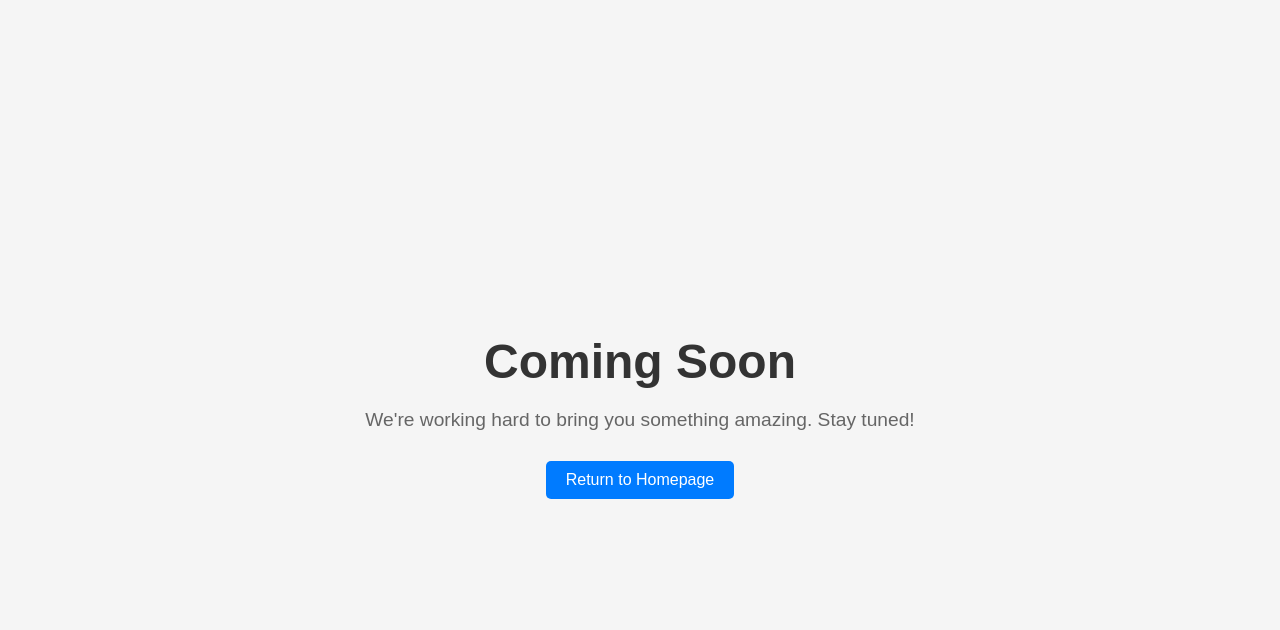
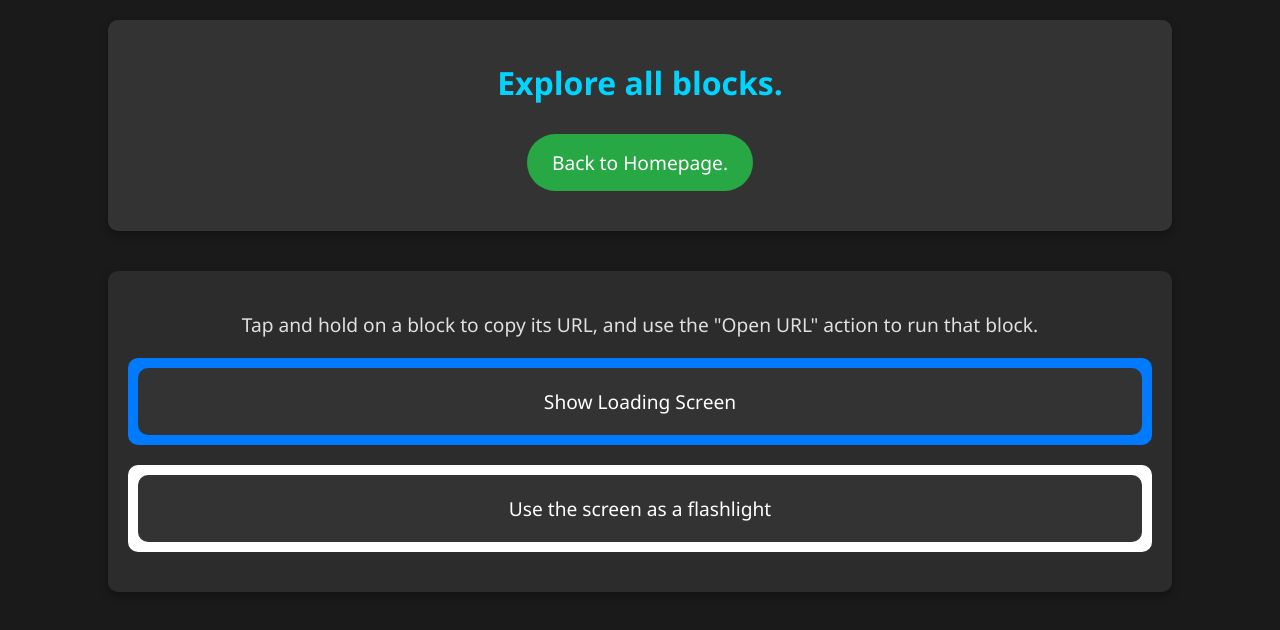
Before and after one commit to AGsoftwaree/shortcuts, a plain HTML site: page blocks.html in a window 1280 px wide. Drawn offline with Linux system fonts and the light colour scheme.

Commit message:
Add files via upload

```diff
--- a/blocks.html
+++ b/blocks.html
@@ -3,52 +3,28 @@
 <head>
     <meta charset="UTF-8">
     <meta name="viewport" content="width=device-width, initial-scale=1.0">
-    <title>Coming Soon</title>
-    <style>
-        body {
-            display: flex;
-            justify-content: center;
-            align-items: center;
-            height: 100vh;
-            margin: 0;
-            font-family: Arial, sans-serif;
-            background-color: #f5f5f5;
-        }
-        .container {
-            text-align: center;
-        }
-        h1 {
-            color: #333;
-            font-size: 3em;
-            margin-bottom: 20px;
-        }
-        p {
-            color: #666;
-            font-size: 1.2em;
-            margin-bottom: 30px;
-        }
-        .btn {
-            display: inline-block;
-            padding: 10px 20px;
-            font-size: 1em;
-            color: #fff;
-            background-color: #007bff;
-            border: none;
-            border-radius: 5px;
-            text-decoration: none;
-            cursor: pointer;
-            transition: background-color 0.3s ease;
-        }
-        .btn:hover {
-            background-color: #0056b3;
-        }
-    </style>
+    <title>Shortcuts+ / All blocks</title>
+    <link rel="stylesheet" href="style.css">
 </head>
 <body>
-    <div class="container">
-        <h1>Coming Soon</h1>
-        <p>We're working hard to bring you something amazing. Stay tuned!</p>
-        <a href="index.html" class="btn">Return to Homepage</a>
+    <div class="header">
+        <h1>Explore all blocks.</h1>
+     <a class="view-all-button" href="index.html">Back to Homepage.</a>
     </div>
+
+    <div class="section">
+        <p>Tap and hold on a block to copy its URL, and use the "Open URL" action to run that block.</p>
+
+        <div class="block-preview" style="background: #007bff;">
+            <a href="load.html" target="_blank">Show Loading Screen</a>
+        </div>
+
+        <div class="block-preview" style="background: #ffffff;">
+            <a href="screenLight.html" target="_blank">Use the screen as a flashlight</a>
+        </div>
+
+    </div>
+
+
 </body>
 </html>
--- /dev/null
+++ b/style.css
@@ -0,0 +1,88 @@
+body {
+    font-family: 'Segoe UI', Tahoma, Geneva, Verdana, sans-serif;
+    margin: 0;
+    padding: 0;
+    display: flex;
+    flex-direction: column;
+    align-items: center;
+    background-color: #1a1a1a;
+    color: #e0e0e0;
+}
+.header, .section, .footer {
+    width: 80%;
+    max-width: 1200px;
+    margin: 20px auto;
+    padding: 20px;
+    background: #2c2c2c;
+    box-shadow: 0 4px 8px rgba(0,0,0,0.3);
+    border-radius: 10px;
+    text-align: center;
+}
+.header {
+    background: #333;
+}
+h1 {
+    color: #00d4ff;
+    margin-bottom: 10px;
+}
+p {
+    font-size: 1.2em;
+    margin-bottom: 20px;
+}
+a.button {
+    display: inline-flex;
+    align-items: center;
+    margin: 10px;
+    padding: 10px 20px;
+    color: #fff;
+    background-color: #007bff;
+    text-decoration: none;
+    border-radius: 5px;
+    transition: background-color 0.3s ease;
+}
+a.button:hover {
+    background-color: #0056b3;
+}
+.icon {
+    margin-right: 8px;
+}
+.footer {
+    font-size: 0.9em;
+    background: #1c1c1c;
+}
+.block-preview {
+    margin: 20px 0;
+    padding: 10px;
+    border-radius: 10px;
+    text-align: center;
+    color: #ffffff;
+    font-size: 1.2em;
+}
+.block-preview a {
+    display: block;
+    text-decoration: none;
+    color: #ffffff;
+    border-radius: 10px;
+    padding: 20px;
+    background-color: #333;
+    transition: background-color 0.3s ease;
+}
+.block-preview a:hover {
+    background-color: #444;
+}
+.view-all-button {
+    display: inline-flex;
+    align-items: center;
+    margin: 20px 0;
+    padding: 15px 25px;
+    color: #fff;
+    background-color: #28a745;
+    text-decoration: none;
+    border-radius: 5px;
+    font-size: 1.2em;
+    transition: background-color 0.3s ease;
+    border-radius: 35px;
+}
+.view-all-button:hover {
+    background-color: #218838;
+}
```
Also changed, not shown: index.html (+1 -89 lines).
